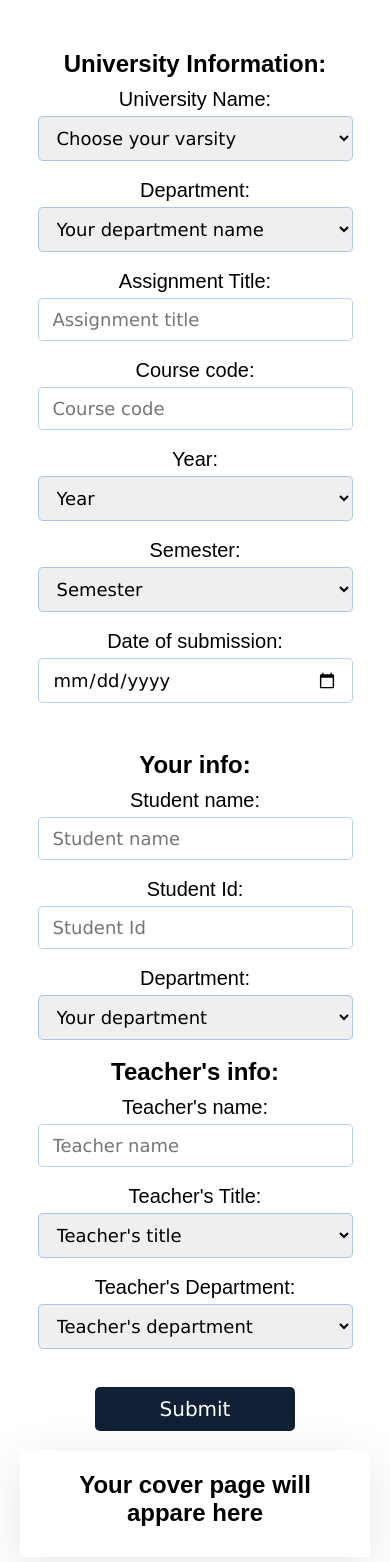
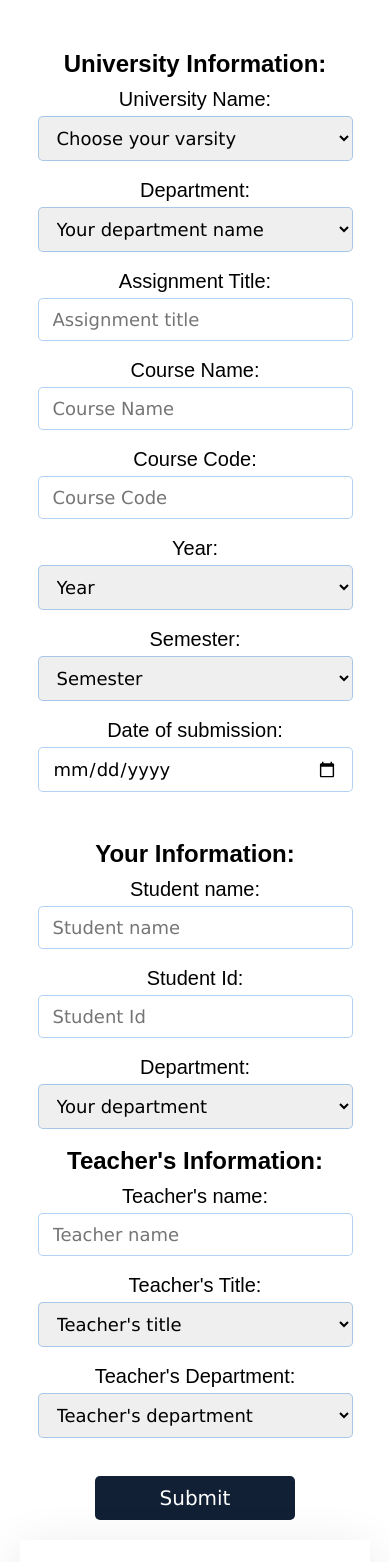
Before and after one commit to towhid046/cover-page-maker-bangla, a React (Vite) app: page / in a window 390 px wide. Shown: the top 1562 px of the page. Built offline with nearby package versions, Linux system fonts and the light colour scheme.

Commit message:
[add course name input]

```diff
--- a/src/App.css
+++ b/src/App.css
@@ -165,6 +165,13 @@ input:focus, select:focus{
     margin-inline: auto;
 }
 
+.student_teacher_info{
+    display: flex;
+    flex-direction: column;
+    justify-content: space-between;
+}
+
+
 @media (max-width:840px) {
     .form_wrapper{
         grid-template-columns: 100%;
@@ -174,6 +181,7 @@ input:focus, select:focus{
     }
     .student_teacher_info{
         text-align: center;
+        justify-content: center;
     }
 
 }
--- a/src/Components/Form.jsx
+++ b/src/Components/Form.jsx
@@ -4,13 +4,14 @@
 import { useState } from "react";
 import { Page } from "./Page";
 
-import { data } from './../database/universitiesName';
-const {universities, departments, years, teacherTitles} = data
+import { data } from "./../database/universitiesName";
+const { universities, departments, years, teacherTitles } = data;
 
 export const Form = () => {
   const [versityName, setVersityName] = useState("");
   const [departmentName, setDepartmentName] = useState("");
   const [assignmentTitle, setAssignmentTitle] = useState("");
+  const [couseName, setcouseName] = useState(undefined);
   const [courseCode, setCourseCode] = useState(undefined);
   const [year, setYear] = useState("");
   const [semester, setSemester] = useState("");
@@ -27,16 +28,15 @@ export const Form = () => {
 
   const [formData, setFormData] = useState({});
 
-
-
   // handel form submit:
   const formSubmitHandelar = (event) => {
     event.preventDefault();
-    console.dir(event.target)
+    console.dir(event.target);
     setFormData({
       versityName,
       departmentName,
       assignmentTitle,
+      couseName,
       courseCode,
       year,
       semester,
@@ -50,30 +50,29 @@ export const Form = () => {
       teacherDepartment,
       submissionDate,
     });
-  }
+  };
   // create object for sending data to Page component
 
   return (
     <>
       <form onSubmit={formSubmitHandelar} action="">
-
         <div className="form_wrapper ">
           <div className="universityInfo">
             {/* versity name */}
             <h2>University Information:</h2>
             <label htmlFor="">
               University Name: <br />
-              <select
-              required
-              onChange={(e)=> setVersityName(e.target.value)}
+              <select required onChange={(e) => setVersityName(e.target.value)}>
+                <option className="color_gray">Choose your varsity</option>
+                {universities.map((varsity) => (
+                  <option
+                    value={`${varsity.name}, ${varsity.location}-${varsity.zipCode}`}
                   >
-                <option  className="color_gray" >Choose your varsity</option>
-                {
-                  universities.map(varsity=><option value={`${varsity.name}, ${varsity.location}-${varsity.zipCode}`} >{varsity.name}, {varsity.location}-{varsity.zipCode}</option>)
-                }
+                    {varsity.name}, {varsity.location}-{varsity.zipCode}
+                  </option>
+                ))}
               </select>
             </label>
-
             {/* department name */}
             <label htmlFor="">
               Department: <br />
@@ -84,13 +83,12 @@ export const Form = () => {
                 id=""
               >
                 <option className="color_gray">Your department name</option>
-                {
-                  departments.map(department=> <option value={department.name}>{department.name}</option>)
-                }
+                {departments.map((department) => (
+                  <option value={department.name}>{department.name}</option>
+                ))}
               </select>
             </label>{" "}
             <br />
-
             {/* topic name */}
             <label htmlFor="">
               Assignment Title: <br />
@@ -103,18 +101,29 @@ export const Form = () => {
             </label>{" "}
             <br />
 
-            {/* course code */}
+            {/* course name */}
             <label htmlFor="">
-              Course code: <br />
+              Course Name: <br />
               <input
                 required
                 type="text"
-                placeholder="Course code"
+                placeholder="Course Name"
+                onChange={(e) => setcouseName(e.target.value)}
+              />
+            </label>{" "}
+            <br />
+
+            {/* course code */}
+            <label htmlFor="">
+              Course Code: <br />
+              <input
+                required
+                type="text"
+                placeholder="Course Code"
                 onChange={(e) => setCourseCode(e.target.value)}
               />
             </label>{" "}
             <br />
-
             {/* year */}
             <label htmlFor="">
               Year: <br />
@@ -125,9 +134,9 @@ export const Form = () => {
                 id=""
               >
                 <option className="color_gray">Year</option>
-               {
-                years.map(year => <option value={year}>{year}</option>)
-               }
+                {years.map((year) => (
+                  <option value={year}>{year}</option>
+                ))}
               </select>
             </label>{" "}
             <br />
@@ -161,7 +170,7 @@ export const Form = () => {
           <div className="student_teacher_info">
             {/* Student information */}
             <div className="student_info">
-              <h2>Your info:</h2>
+              <h2>Your Information:</h2>
               {/* your name */}
               <label htmlFor="">
                 Student name: <br />
@@ -173,7 +182,6 @@ export const Form = () => {
                 />{" "}
                 <br />
               </label>{" "}
-
               {/* your id: */}
               <label htmlFor="">
                 Student Id: <br />
@@ -185,7 +193,6 @@ export const Form = () => {
                 />{" "}
                 <br />
               </label>
-
               {/* student Departemnt name */}
               <label htmlFor="">
                 Department: <br />
@@ -195,15 +202,15 @@ export const Form = () => {
                   onChange={(e) => setStudentDepartment(e.target.value)}
                 >
                   <option className="color_gray">Your department</option>
-                  {
-                    departments.map(department=> <option value={department.name}>{department.name}</option>)
-                  }
+                  {departments.map((department) => (
+                    <option value={department.name}>{department.name}</option>
+                  ))}
                 </select>
               </label>
             </div>
 
-            <div className="student_info">
-              <h2>Teacher's info:</h2>
+            <div className="teacher_info">
+              <h2>Teacher's Information:</h2>
               {/* Teacher name */}
               <label htmlFor="">
                 Teacher's name: <br />
@@ -215,19 +222,22 @@ export const Form = () => {
                 />{" "}
                 <br />
               </label>
-
               {/* Teacher title: */}
               <label htmlFor="">
                 Teacher's Title: <br />
-                <select required onChange={(e) => setTeacherTitle(e.target.value)} name="" id="">
+                <select
+                  required
+                  onChange={(e) => setTeacherTitle(e.target.value)}
+                  name=""
+                  id=""
+                >
                   <option className="color_gray">Teacher's title</option>
-                 {
-                  teacherTitles.map(teacherTitle => <option value={`${teacherTitle},`}>{teacherTitle}</option>)
-                 }
+                  {teacherTitles.map((teacherTitle) => (
+                    <option value={`${teacherTitle},`}>{teacherTitle}</option>
+                  ))}
                 </select>
                 <br />
               </label>
-
               {/* Techer Departemnt name */}
               <label htmlFor="">
                 Teacher's Department: <br />
@@ -236,9 +246,9 @@ export const Form = () => {
                   onChange={(e) => setTeacherDepartmen(e.target.value)}
                 >
                   <option className="color_gray">Teacher's department</option>
-                  {
-                    departments.map(department=> <option value={department.name}>{department.name}</option>)
-                  }
+                  {departments.map((department) => (
+                    <option value={department.name}>{department.name}</option>
+                  ))}
                 </select>
               </label>{" "}
               <br />
@@ -247,9 +257,8 @@ export const Form = () => {
         </div>
 
         <div className="submit_btn_wrapper">
-          <button className="submit_btn" >Submit</button>
+          <button className="submit_btn">Submit</button>
         </div>
-
       </form>
       {/* Send data to Page component */}
       <Page key={crypto.randomUUID()} formData={formData} />
--- a/src/Components/Page.jsx
+++ b/src/Components/Page.jsx
@@ -9,6 +9,7 @@ export const Page = ({ formData }) => {
     versityName,
     departmentName,
     assignmentTitle,
+    couseName,
     courseCode,
     year,
     semester,
@@ -26,7 +27,7 @@ export const Page = ({ formData }) => {
   return (
     <div className="cover_page_parent">
       {courseCode === undefined ? (
-       <div className="cover_page_appear_text"> <h2 className="" >Your cover page will appare here</h2></div>
+       <div className="cover_page_appear_text"> <h2 className="" >Your cover page will appear here</h2></div>
       ) : (
         <div id="testId" className="cover_page_wrapper">
           <h1 className="text_center versity_name"> {versityName}</h1>
@@ -39,7 +40,7 @@ export const Page = ({ formData }) => {
           </h3>
 
           <div className="course_info">
-            <p>Course Title: {assignmentTitle}</p>
+            <p>Course Title: {couseName}</p>
             <p>Course Code: {courseCode}</p>
             <p>Year: {year}</p>
             <p>Semester: {semester}</p>
```
Lines whose indentation alone changed are shown as unchanged.
